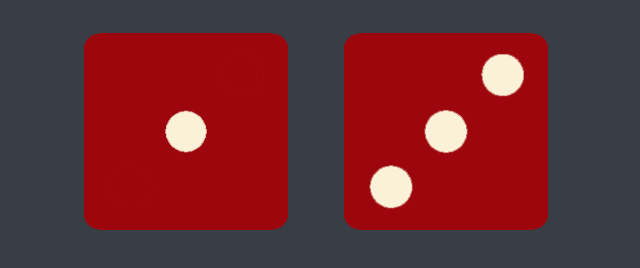
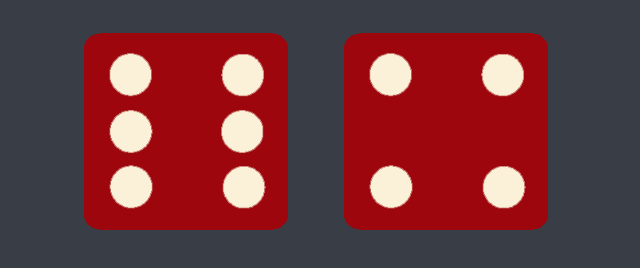
Before and after one commit to ali-shehab94/dice-game, a plain HTML site: page index.html in a window 1280 px wide. Shown: the part 302-570 px from the top of the page, without its empty margins (324-964 px from the left). Drawn offline with Linux system fonts and the light colour scheme.

Commit message:
set img scr for both images to change according to random number

```diff
--- a/index.html
+++ b/index.html
@@ -14,12 +14,12 @@
 
       <div class="dice">
         <p>Player 1</p>
-        <img class="img1" src="assets/images/dice1.png">
+        <img class="img1" src="assets/images/dice1.png" id="img1">
       </div>
 
       <div class="dice">
         <p>Player 2</p>
-        <img class="img2" src="assets/images/dice3.png">
+        <img class="img2" src="assets/images/dice3.png" id="img2">
       </div>
 
     </div>
--- a/script.js
+++ b/script.js
@@ -1,4 +1,14 @@
-let dice1 = Math.floor(Math.random() * 7) + 1;
-let dice2 = Math.floor(Math.random() * 7) + 1;
+let dice1 = Math.floor(Math.random() * 6) + 1;
+let dice2 = Math.floor(Math.random() * 6) + 1;
+console.log(dice1, dice2)
 
-console.log(dice1, dice2);
+let img1 = document.getElementById("img1");
+let img2 = document.getElementById("img2");
+
+let imgName1 = "dice" + dice1;
+let imgName2 = "dice" + dice2;
+console.log(imgName1, imgName2)
+
+img1.src = "assets/images/" + imgName1 + ".png"
+img2.src = "assets/images/" + imgName2 + ".png"
+console.log(img1.src, img2.src)
```
